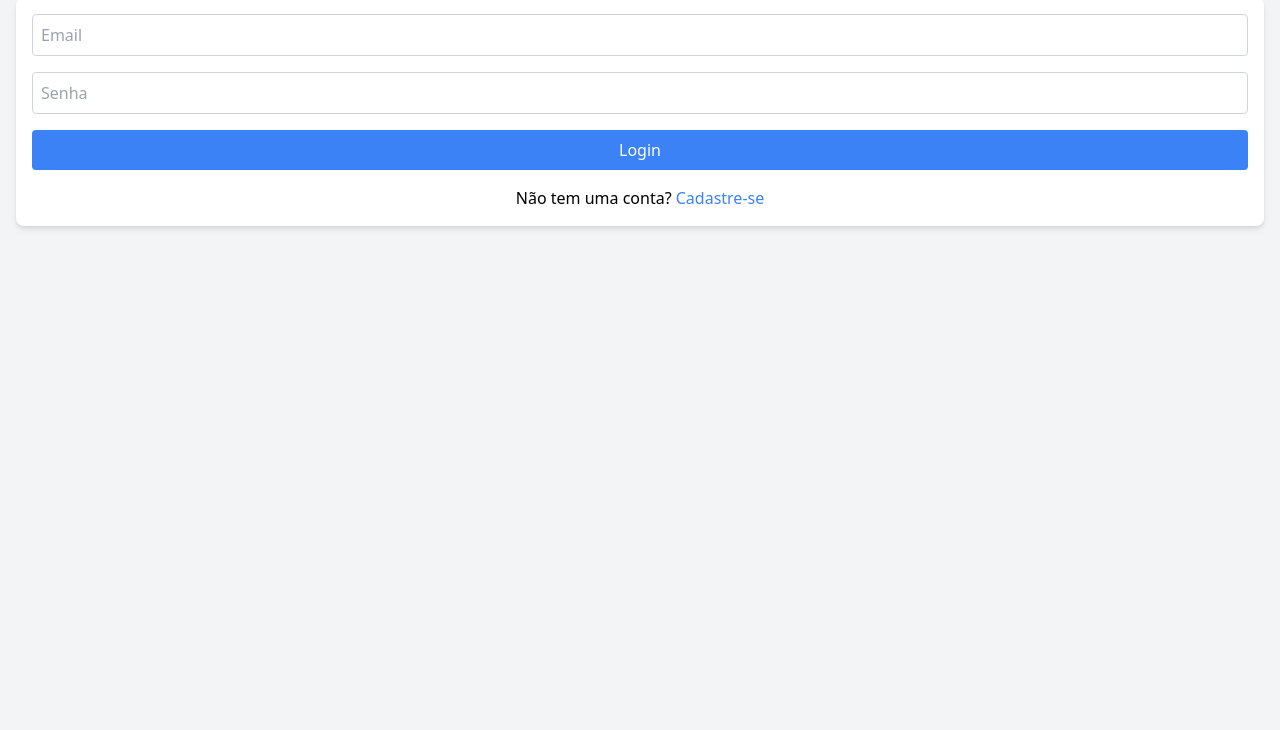
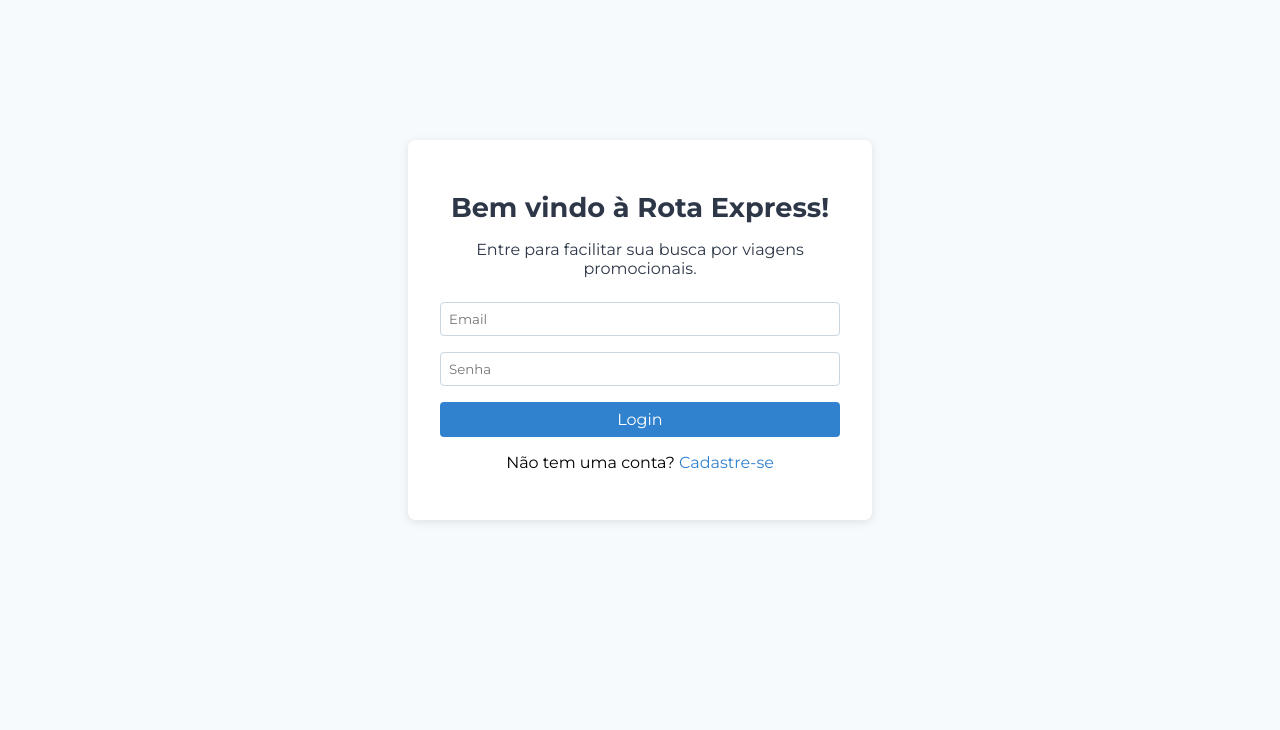
Before and after one commit to JuanCoutinho/Travel-Site, a plain HTML site: page src/login.html in a window 1280 px wide. Shown: the part 70-800 px from the top of the page. Drawn offline with nearby package versions, Linux system fonts and the light colour scheme.

Commit message:
estilização register e login

```diff
--- a/src/js/login.js
+++ b/src/js/login.js
@@ -9,10 +9,23 @@
 
     loginUser(email, password)
       .then(() => {
-        alert("Login bem-sucedido!");
-        window.location.href = "index.html";
+        showNotification("Login bem-sucedido!", "success");
+        setTimeout(() => {
+          window.location.href = "index.html";
+        }, 2000); // Espera 2 segundos antes de redirecionar
       })
       .catch((error) => {
-        alert("Erro: " + error.message);
+        showNotification("Erro: " + error.message, "error");
       });
   });
+
+function showNotification(message, type) {
+  const notification = document.getElementById("notification");
+  notification.textContent = message;
+  notification.className = `notification ${type}`;
+  notification.style.opacity = 1; // Fade-in
+
+  setTimeout(() => {
+    notification.style.opacity = 0; // Fade-out
+  }, 3000); // Espera 3 segundos antes de começar a fade-out
+}
--- a/src/login.html
+++ b/src/login.html
@@ -3,18 +3,20 @@
 <head>
   <meta charset="UTF-8">
   <meta name="viewport" content="width=device-width, initial-scale=1.0">
-  <link href="https://cdn.jsdelivr.net/npm/tailwindcss@2.2.19/dist/tailwind.min.css" rel="stylesheet">
   <script type="module" src="js/login.js"></script>
   <title>Login</title>
+  <link rel="stylesheet" href="style/login.css">
 </head>
-<body class="bg-gray-100">
-  <div class="container mx-auto p-4">
-    <h1 class="text-3xl font-bold text-center mb-4">Login</h1>
-    <form id="login-form" class="bg-white p-4 rounded-lg shadow-md">
-      <input type="email" id="email" placeholder="Email" class="p-2 border border-gray-300 rounded w-full mb-4" required>
-      <input type="password" id="password" placeholder="Senha" class="p-2 border border-gray-300 rounded w-full mb-4" required>
-      <button type="submit" class="bg-blue-500 text-white p-2 rounded w-full">Login</button>
-      <p class="mt-4 text-center">Não tem uma conta? <a href="register.html" class="text-blue-500">Cadastre-se</a></p>
+<body>
+  <div id="notification" class="notification"></div> <!-- Div para a notificação -->
+  <div class="container">
+    <h1>Bem vindo à Rota Express!</h1>
+    <h2> Entre para facilitar sua busca por viagens promocionais.</h2>
+    <form id="login-form">
+      <input type="email" id="email" placeholder="Email" required>
+      <input type="password" id="password" placeholder="Senha" required>
+      <button type="submit">Login</button>
+      <p>Não tem uma conta? <a href="register.html">Cadastre-se</a></p>
     </form>
   </div>
 </body>
--- /dev/null
+++ b/src/style/login.css
@@ -0,0 +1,109 @@
+@import url('https://fonts.googleapis.com/css2?family=Montserrat:ital,wght@0,100..900;1,100..900&display=swap');
+
+* {
+    font-family: 'Montserrat', sans-serif;
+}
+
+body {
+    background-color: #f7fafc;
+    font-family: Arial, sans-serif;
+    display: flex;
+    justify-content: center;
+    align-items: center;
+    height: 100vh;
+    margin: 0;
+}
+
+.container {
+    background-color: #ffffff;
+    padding: 2rem;
+    border-radius: 0.5rem;
+    box-shadow: 0 2px 10px rgba(0, 0, 0, 0.1);
+    width: 100%;
+    max-width: 400px;
+}
+
+h1 {
+    font-size: 1.7rem;
+    font-weight: bold;
+    text-align: center;
+    margin-bottom: 1rem;
+    color: #2d3748;
+}
+
+h2 {
+    font-size: 1rem;
+    font-weight: 400;
+    text-align: center;
+    margin-bottom: 1.5rem;
+    color: #2d3748;
+}
+
+input[type="email"],
+input[type="password"] {
+    padding: 0.5rem;
+    border: 1px solid #cbd5e0;
+    border-radius: 0.25rem;
+    width: 100%;
+    margin-bottom: 1rem;
+    box-sizing: border-box;
+    transition: border-color 0.3s, box-shadow 0.3s;
+}
+
+input[type="email"]:hover,
+input[type="password"]:hover {
+    border-color: #3182ce;
+    box-shadow: 0 0 5px rgba(49, 130, 206, 0.5);
+}
+
+button {
+    background-color: #3182ce;
+    color: white;
+    padding: 0.5rem;
+    border: none;
+    border-radius: 0.25rem;
+    width: 100%;
+    cursor: pointer;
+    font-size: 1rem;
+    transition: background-color 0.3s;
+}
+
+button:hover {
+    background-color: #2b6cb0;
+}
+
+p {
+    margin-top: 1rem;
+    text-align: center;
+}
+
+a {
+    color: #3182ce;
+    text-decoration: none;
+}
+
+a:hover {
+    text-decoration: underline;
+}
+
+.notification {
+    position: fixed;
+    top: 20px;
+    left: 50%;
+    transform: translateX(-50%);
+    padding: 1rem;
+    border-radius: 0.25rem;
+    color: white;
+    font-weight: bold;
+    z-index: 1000;
+    opacity: 0; /* Começa invisível */
+    transition: opacity 0.5s ease; /* Transição para opacidade */
+}
+
+.notification.success {
+    background-color: #38a169; /* Verde para sucesso */
+}
+
+.notification.error {
+    background-color: #e53e3e; /* Vermelho para erro */
+}
--- /dev/null
+++ b/src/style/register.css
@@ -0,0 +1,101 @@
+@import url('https://fonts.googleapis.com/css2?family=Montserrat:ital,wght@0,100..900;1,100..900&display=swap');
+
+* {
+    font-family: 'Montserrat', sans-serif;
+}
+
+body {
+    background-color: #f7fafc;
+    font-family: Arial, sans-serif;
+    display: flex;
+    justify-content: center;
+    align-items: center;
+    height: 100vh;
+    margin: 0;
+}
+
+.container {
+    background-color: #ffffff;
+    padding: 2rem;
+    border-radius: 0.5rem;
+    box-shadow: 0 2px 10px rgba(0, 0, 0, 0.1);
+    width: 100%;
+    max-width: 400px;
+}
+
+h1 {
+    font-size: 2rem;
+    font-weight: bold;
+    text-align: center;
+    margin-bottom: 1rem;
+    color: #2d3748;
+}
+
+input[type="email"],
+input[type="password"] {
+    padding: 0.5rem;
+    border: 1px solid #cbd5e0;
+    border-radius: 0.25rem;
+    width: 100%;
+    margin-bottom: 1rem;
+    box-sizing: border-box;
+    transition: border-color 0.3s, box-shadow 0.3s;
+}
+
+input[type="email"]:hover,
+input[type="password"]:hover {
+    border-color: #38a169;
+    box-shadow: 0 0 5px rgba(56, 175, 105, 0.5);
+}
+
+button {
+    background-color: #38a169;
+    color: white;
+    padding: 0.5rem;
+    border: none;
+    border-radius: 0.25rem;
+    width: 100%;
+    cursor: pointer;
+    font-size: 1rem;
+    transition: background-color 0.3s;
+}
+
+button:hover {
+    background-color: #2f855a;
+}
+
+p {
+    margin-top: 1rem;
+    text-align: center;
+}
+
+a {
+    color: #38a169;
+    text-decoration: none;
+}
+
+a:hover {
+    text-decoration: underline;
+}
+
+.notification {
+    position: fixed;
+    top: 20px;
+    left: 50%;
+    transform: translateX(-50%);
+    padding: 1rem;
+    border-radius: 0.25rem;
+    color: white;
+    font-weight: bold;
+    z-index: 1000;
+    opacity: 0;
+    transition: opacity 0.5s ease;
+}
+
+.notification.success {
+    background-color: #38a169;
+}
+
+.notification.error {
+    background-color: #e53e3e;
+}
```
Also changed, not shown: src/js/register.js (+30 -3 lines), src/register.html (+9 -9 lines).
